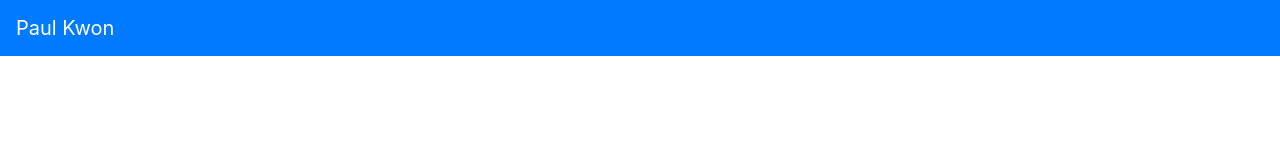
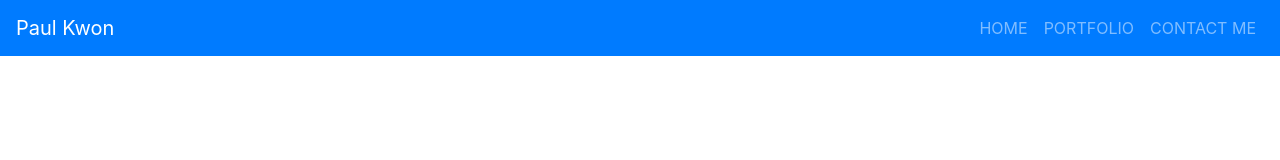
Before and after one commit to hyukjun-kwon/homework-2, a plain HTML site: page index.html in a window 1280 px wide. Drawn offline with nearby package versions, Linux system fonts and the light colour scheme.

Commit message:
added HOME, PORTFOLIO, CONTACT ME (empty buttons)

```diff
--- /dev/null
+++ b/assets/css/style.css
@@ -0,0 +1,3 @@
+.menu-item {
+  font-variant: small-caps
+}
--- a/index.html
+++ b/index.html
@@ -8,6 +8,9 @@
     <!-- Bootstrap CSS -->
     <link rel="stylesheet" href="https://stackpath.bootstrapcdn.com/bootstrap/4.4.1/css/bootstrap.min.css" integrity="sha384-Vkoo8x4CGsO3+Hhxv8T/Q5PaXtkKtu6ug5TOeNV6gBiFeWPGFN9MuhOf23Q9Ifjh" crossorigin="anonymous">
 
+    <!-- Custom CSS -->
+    <link rel="stylesheet" href="/assets/css/style.css">
+
     <title>My Page</title>
   </head>
   <body>
@@ -16,8 +19,20 @@
       <!-- Name, click to move to main page -->
       <a class="navbar-brand" href="./index.html">Paul Kwon</a>
 
-
-
+      <!-- nav.collapse to group and hide contents for small screen -->
+      <div class="collapse navbar-collapse">
+        <ul class="navbar-nav ml-auto">
+          <li class="nav-item">
+            <a class="nav-link" href="#">HOME</a>
+          </li>
+          <li class="nav-item">
+            <a class="nav-link" href="#">PORTFOLIO</a>
+          </li>
+          <li class="nav-item">
+            <a class="nav-link" href="#">CONTACT ME</a>
+          </li>
+        </ul>
+      </div>
     </nav>
 
 
```
